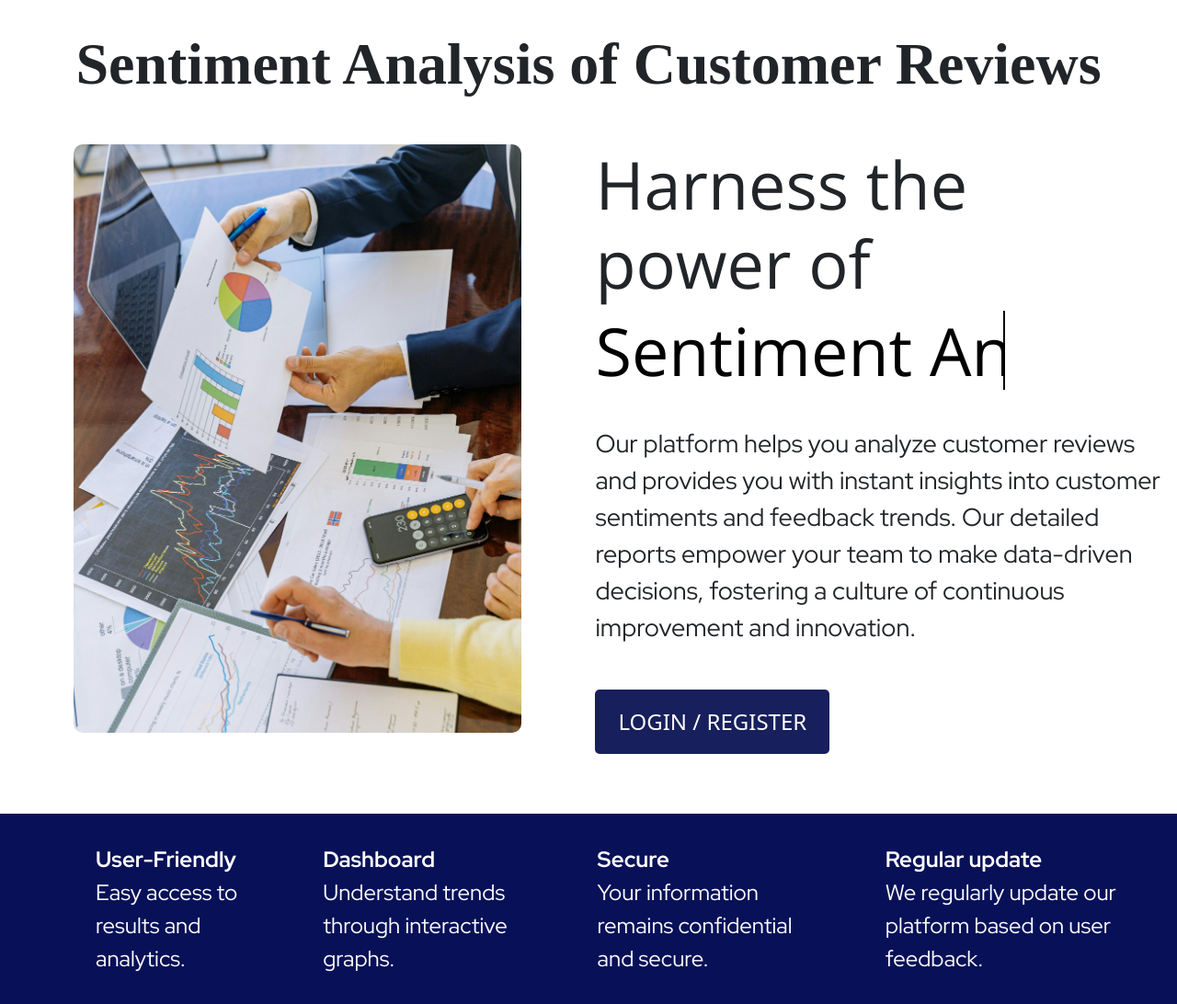
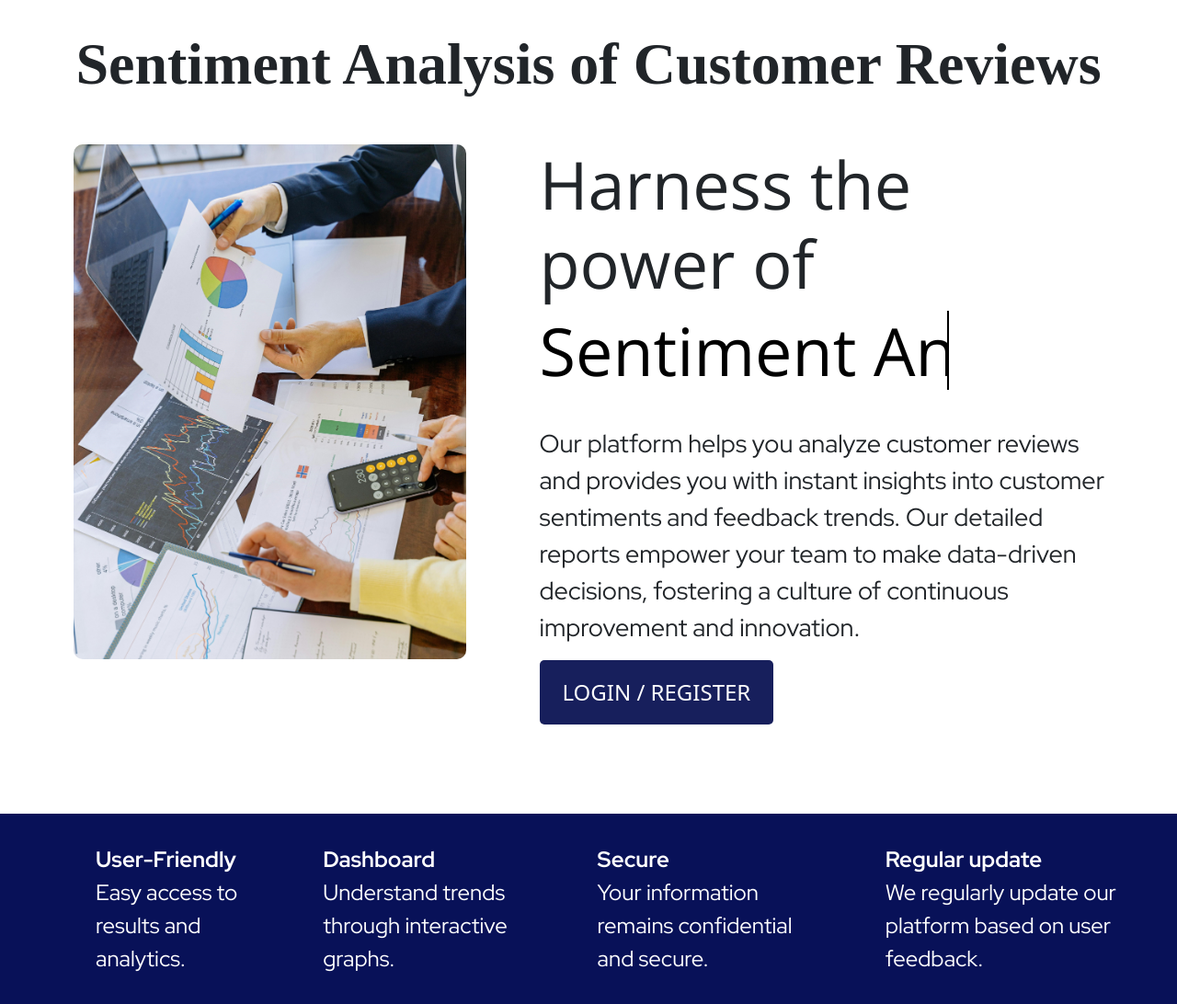
Before and after one commit to HananRafeeque/Nexus, a Flask app: template templates/intro.html in a window 1280 px wide. Shown: the top 1092 px of the page at 92% size. Run offline with Flask 3, Linux system fonts and the light colour scheme; the template is opened without the code that fills it, so the values that code supplies are empty; some web fonts are replaced.

Commit message:
Update intro.css

```diff
--- a/static/styles/intro.css
+++ b/static/styles/intro.css
@@ -107,7 +107,7 @@
     height: 75vh;
 }
 .w1 img{
-    height: 40rem;
+    height: 35rem;
     border-radius: 10px;
 }
 .desc h2{
@@ -140,7 +140,7 @@
     border-radius: 5px;
     cursor: pointer;
     transition: background-color 0.3s ease, transform 0.3s ease;
-    margin: 2rem 0;
+    /* margin: 1rem 0; */
     font-size: 1.5rem;
 }
 .desc button:hover{
```
